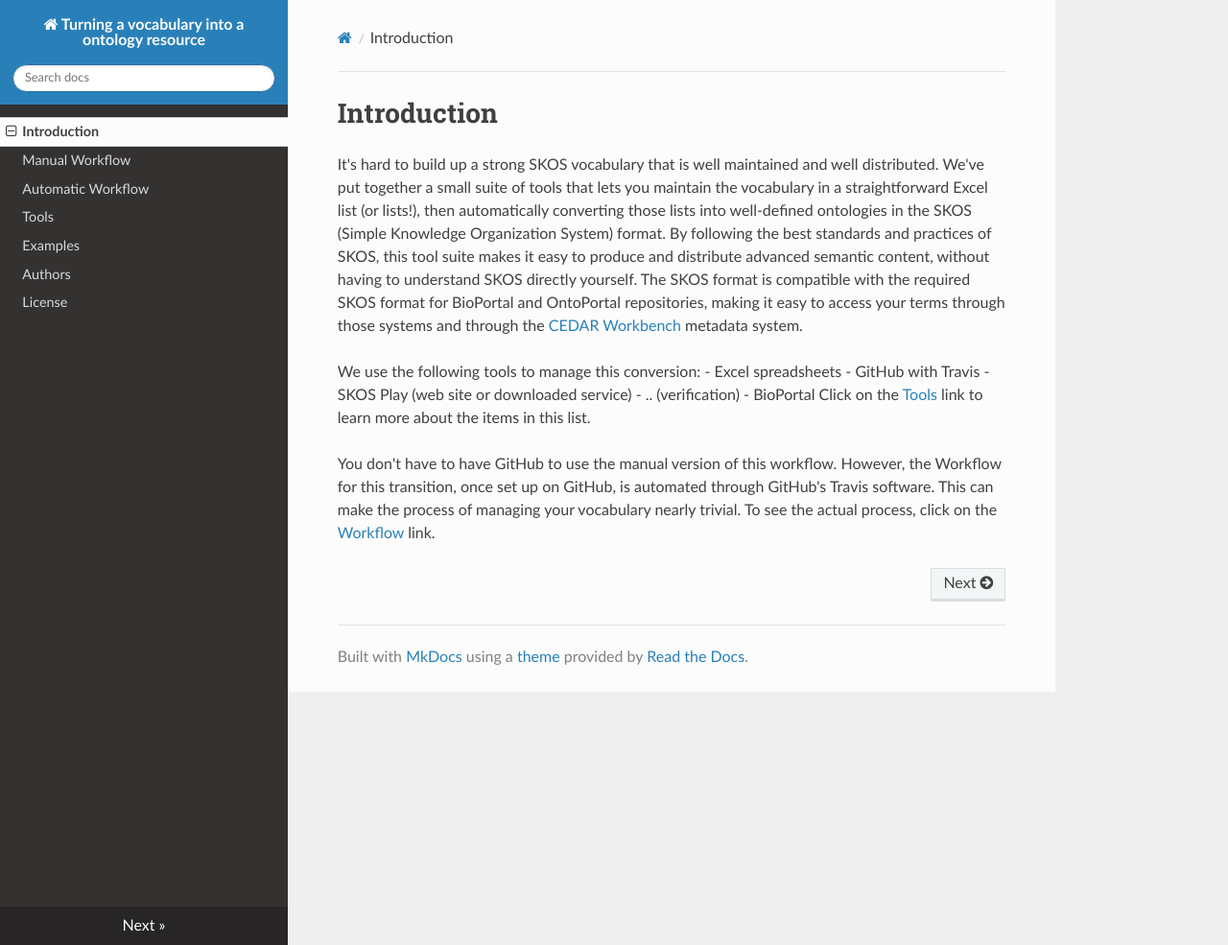
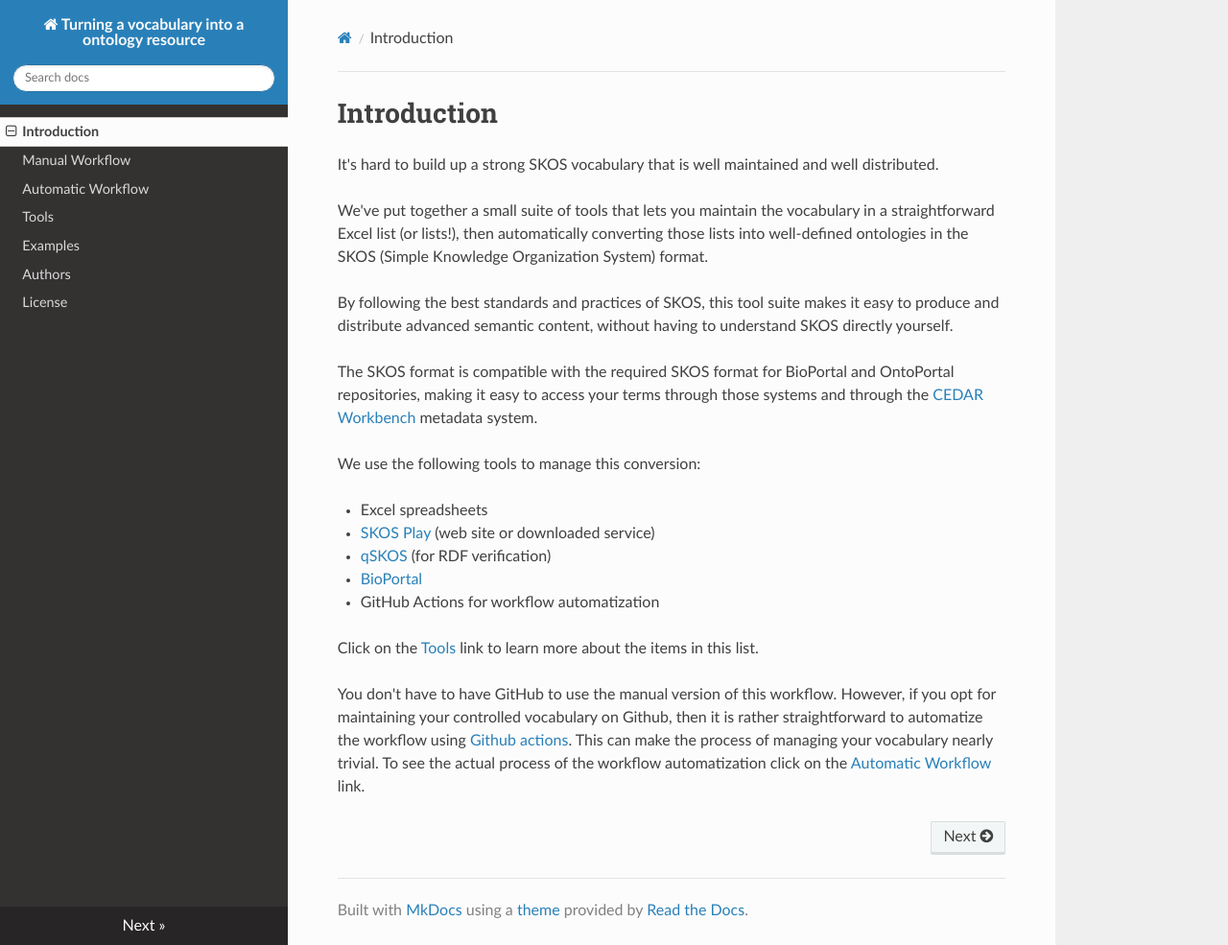
Before and after one commit to fair-data-collective/excel2rdf-site, an MkDocs documentation site: the page built from docs/Introduction.md, in a window 1280 px wide and 985 px high. Shown: the whole window at 96% size. Built offline with MkDocs 1.6.1, drawn with Linux system fonts in a browser that asks for light colours; nearby versions of some CDN libraries.

Commit message:
updated introduction

```diff
--- a/docs/Introduction.md
+++ b/docs/Introduction.md
@@ -1,23 +1,25 @@
 # Introduction
 
 It's hard to build up a strong SKOS vocabulary that is well maintained and well distributed.
+
 We've put together a small suite of tools that lets you maintain the vocabulary in a straightforward Excel list (or lists!),
 then automatically converting those lists into well-defined ontologies in the SKOS (Simple Knowledge Organization System) format.
+
 By following the best standards and practices of SKOS,
-this tool suite makes it easy to produce and distribute advanced semantic content,
-without having to understand SKOS directly yourself.
+this tool suite makes it easy to produce and distribute advanced semantic content, without having to understand SKOS directly yourself.
+
 The SKOS format is compatible with the required SKOS format for BioPortal and OntoPortal repositories,
 making it easy to access your terms through those systems and through the [CEDAR Workbench](https://metadatacenter.org) metadata system.
 
 We use the following tools to manage this conversion:
-    - Excel spreadsheets
-    - GitHub with Travis
-    - SKOS Play (web site or downloaded service)
-    - .. (verification)
-    - BioPortal
+
+- Excel spreadsheets
+- [SKOS Play](https://labs.sparna.fr/skos-play/convert) (web site or downloaded service)
+- [qSKOS](https://github.com/cmader/qSKOS) (for RDF verification)
+- [BioPortal](https://bioportal.bioontology.org/)
+- GitHub Actions for workflow automatization
+
 Click on the [Tools](../Tools) link to learn more about the items in this list.
 
 You don't have to have GitHub to use the manual version of this workflow.
-However, the Workflow for this transition, once set up on GitHub, is automated through GitHub's Travis software.
-This can make the process of managing your vocabulary nearly trivial.
-To see the actual process, click on the [Workflow](../Workflow) link.
+However, if you opt for maintaining your controlled vocabulary on Github, then it is rather straightforward to automatize the workflow using [Github actions](https://github.com/features/actions). This can make the process of managing your vocabulary nearly trivial. To see the actual process of the workflow automatization click on the [Automatic Workflow](../AutomaticWorkflow) link.
```
